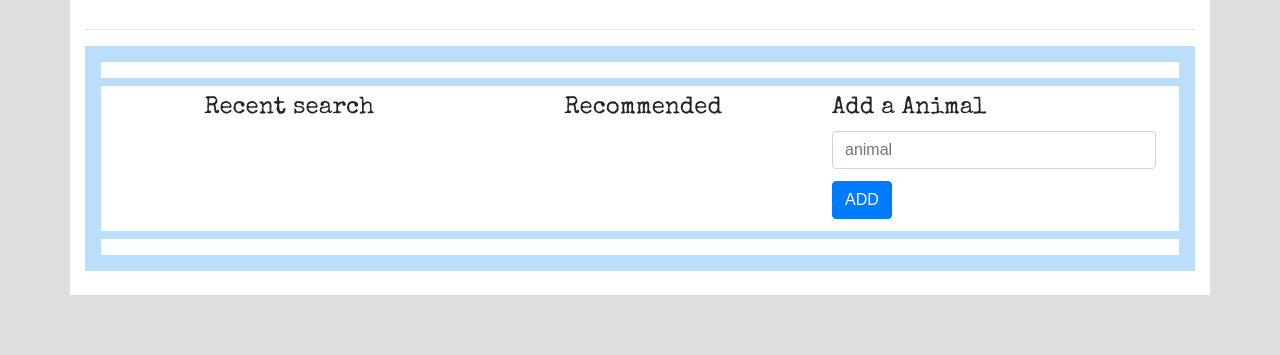
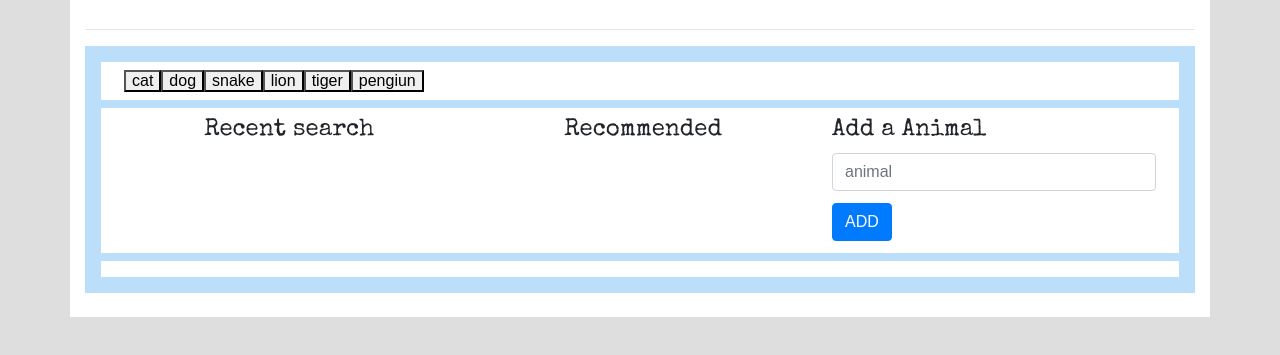
Before and after one commit to priyanshkumar/Giphy-API, a plain HTML site: page index.html in a window 1280 px wide. Shown: the part 155-510 px from the top of the page. Drawn offline with nearby package versions, Linux system fonts and the light colour scheme; a web font is replaced by a local one.

Commit message:
added functionality to render the list of animals to index.html

```diff
--- a/assets/javascript/app.js
+++ b/assets/javascript/app.js
@@ -0,0 +1,22 @@
+$(document).ready(function() {
+  var animals = ["cat", "dog", "snake", "lion", "tiger", "pengiun"];
+
+  function renderButton() {
+    $(".buttons").empty();
+
+    for (var i = 0; i < animals.length; i++) {
+      var a = $("<button>");
+
+      a.addClass("animal");
+
+      a.attr("data-name", animals[i]);
+
+      a.text(animals[i]);
+
+      $(".buttons").append(a);
+    }
+  }
+
+  console.log("hiiiiii");
+  renderButton();
+});
--- a/index.html
+++ b/index.html
@@ -49,7 +49,7 @@
           <div class="container p-2 cont2">
             <div class="row cont2-row1 m-2 p-2">
               <div class="col-12">
-                <div class="bottons"></div>
+                <div class="buttons"></div>
               </div>
             </div>
             <div class="row cont2-row2 m-2 p-2">
```
